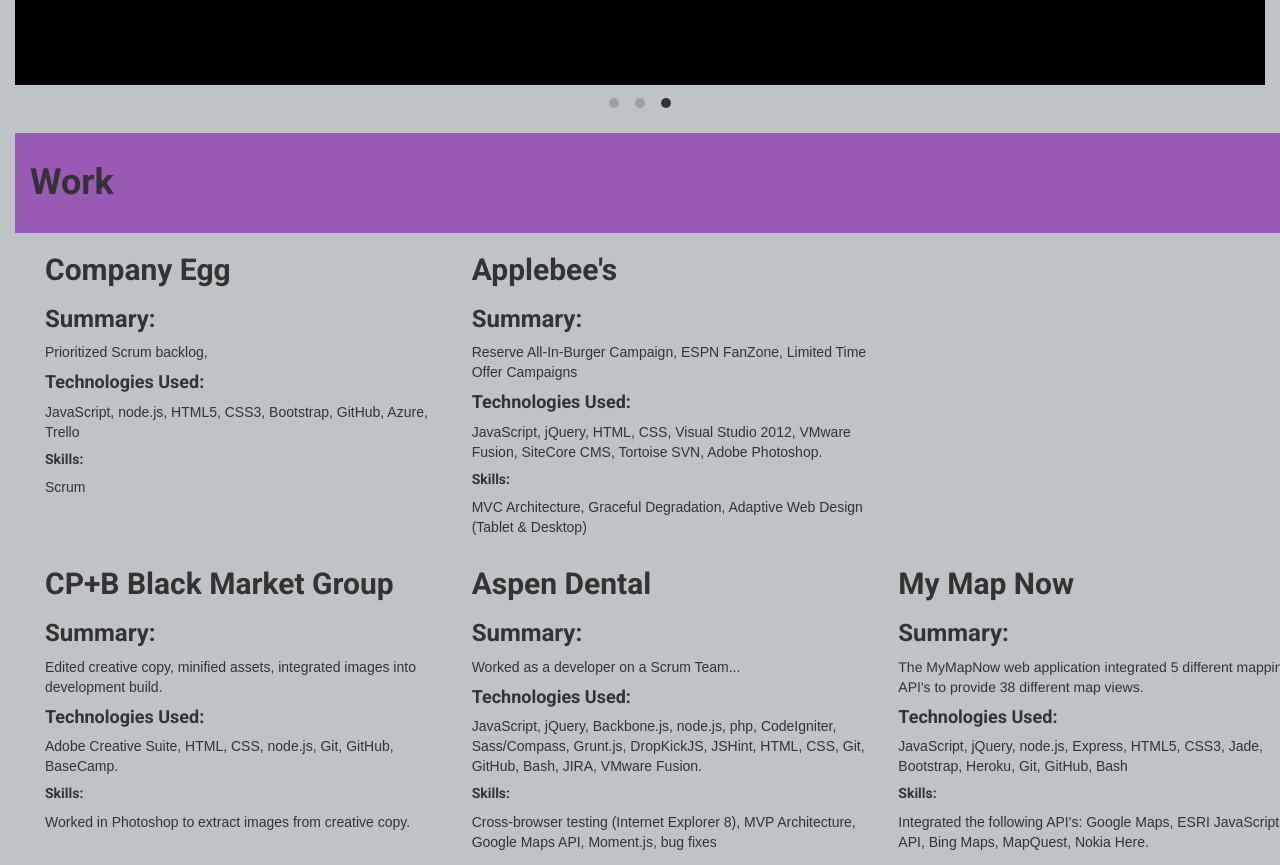
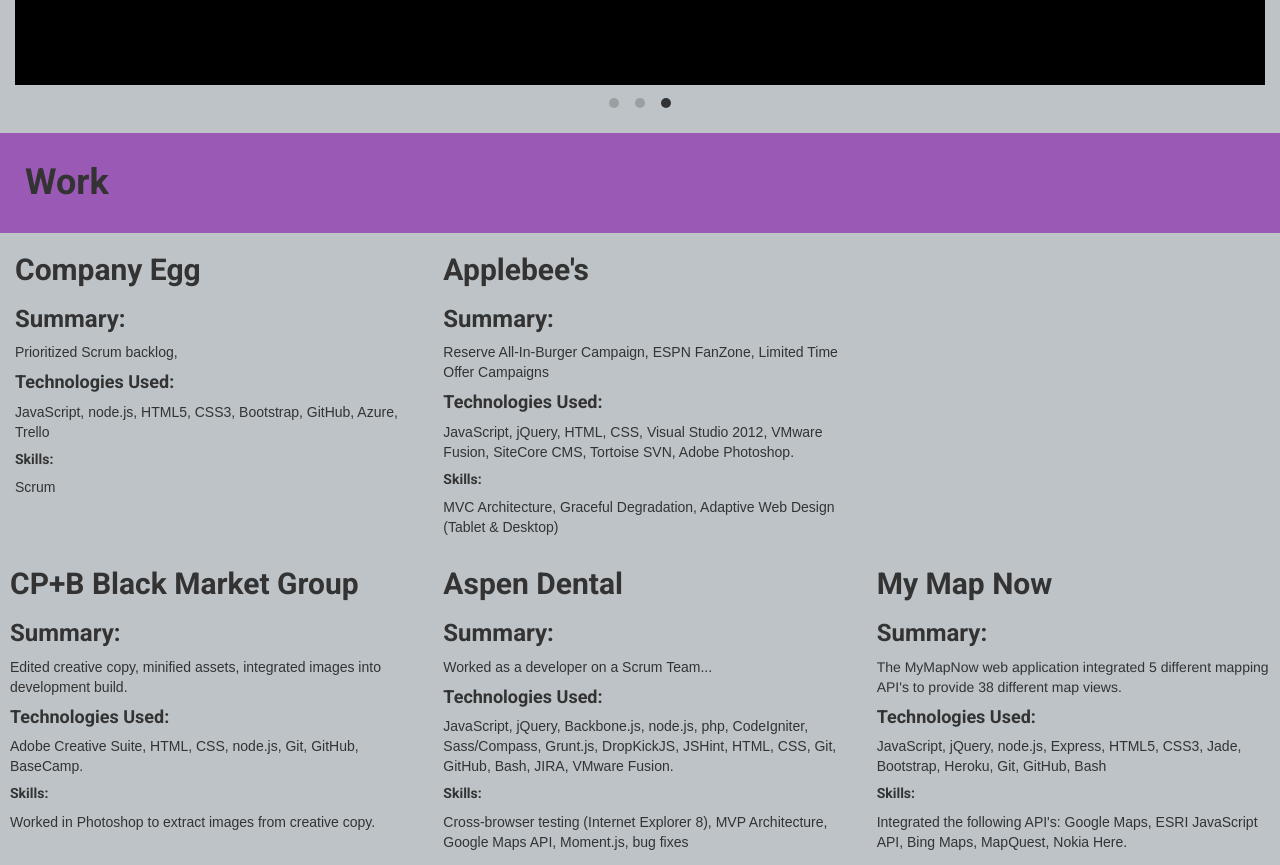
Before and after one commit to RunningTalus/RunningTalusWebsite, a plain HTML site: page index.html in a window 1280 px wide. Shown: the part 3080-3945 px from the top of the page. Drawn offline with nearby package versions, Linux system fonts and the light colour scheme; a web font is replaced by a local one.

Commit message:
Added new class to push padding over.

```diff
--- a/css/main.css
+++ b/css/main.css
@@ -123,7 +123,7 @@
 .work {
   background-color  : #BDC3C7;
   height            : auto;
-  padding           : 0 0 0 30px;
+  padding           : 0 0 0 10px;
   width             : 100%;
 }
 
@@ -131,11 +131,15 @@
     height            : auto;
     background-color  : #9b59b6;
     margin            : 0;
-    padding           : 30px 0 30px 15px;
+    padding           : 30px 0 30px 30px;
 }
 
 .work-projects {
-  padding : 0 0 0 30px;
+  /*padding : 0 0 0 30px;*/
+}
+
+.company-egg {
+  padding: 0 0 0 20px;
 }
 
 /***********************
--- a/index.html
+++ b/index.html
@@ -151,7 +151,7 @@
           </div>
         </div>
         <div class="row">
-          <div class="col-md-4 work-projects">
+          <div class="col-md-4 work-projects company-egg">
             <article>
               <h2>Company Egg</h2>
               <h3>Summary:</h3>
```
